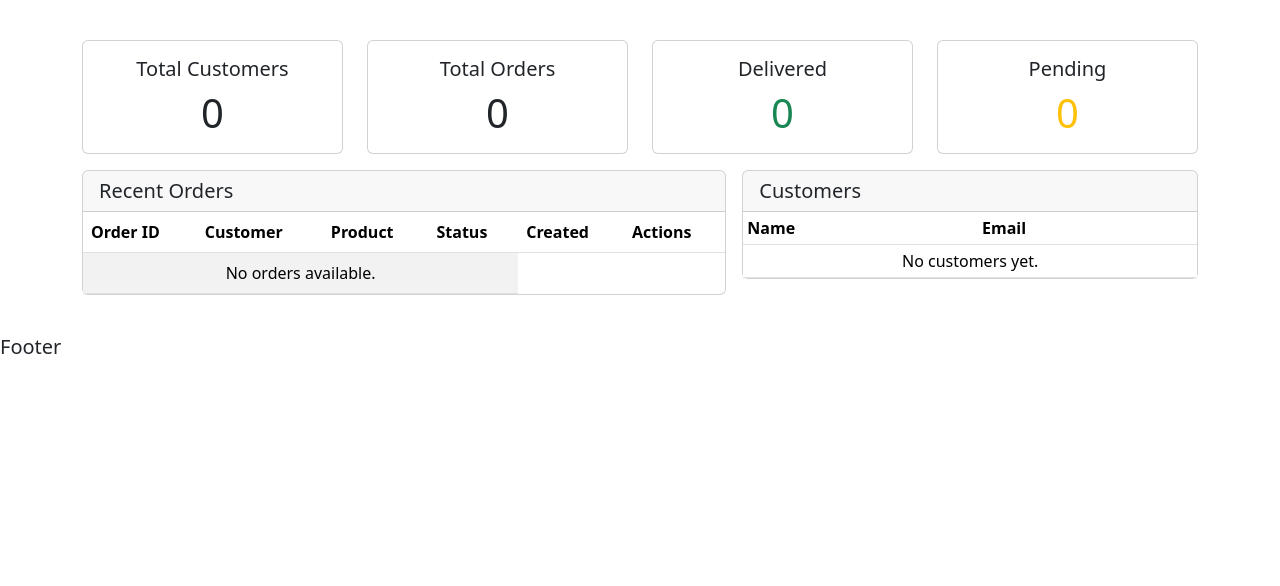
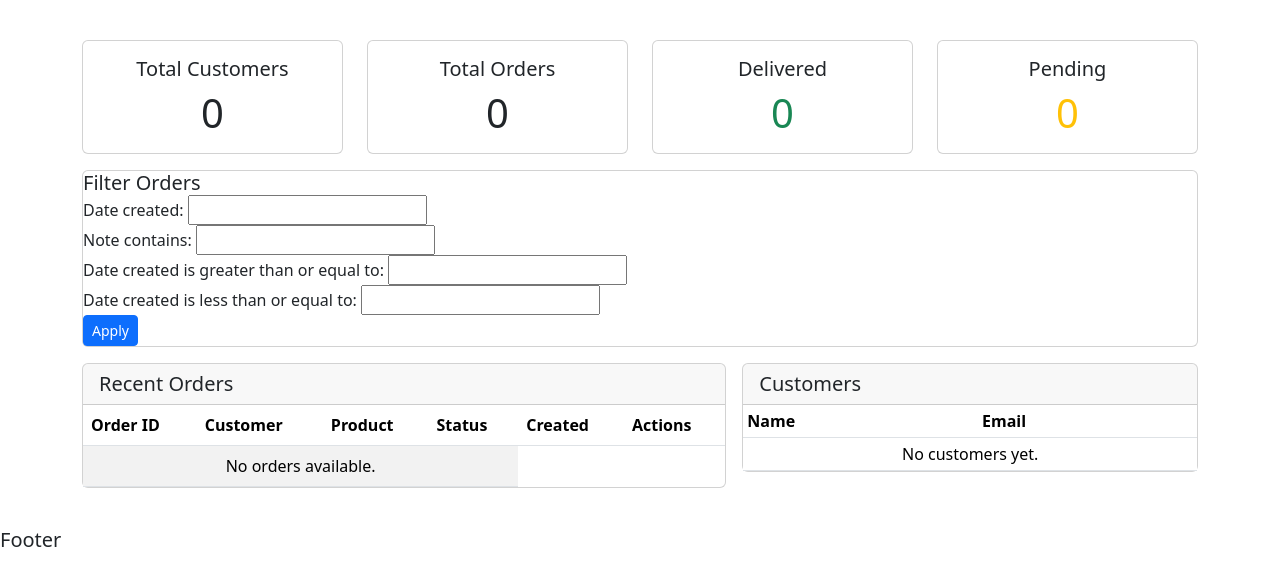
Before and after one commit to SHRI171981/django-learning, a Django app: page / in a window 1280 px wide. Shown: the part 56-642 px from the top of the page. Run offline with Django 5.2, Linux system fonts and the light colour scheme.

Commit message:
video13: django filters

```diff
--- /dev/null
+++ b/crm/accounts/filters.py
@@ -0,0 +1,13 @@
+import django_filters
+from django_filters import DateFilter, CharFilter
+from .models import Customer, Product, Order
+
+class OrderFilter(django_filters.FilterSet):
+    class Meta:
+        model = Order
+        fields = '__all__'
+        exclude = ['customer', 'product', 'status']
+    start_date = DateFilter(field_name='date_created', lookup_expr='gte')
+    end_date = DateFilter(field_name='date_created', lookup_expr='lte')
+    note = CharFilter(field_name='note', lookup_expr='icontains')
+    # product = CharFilter(field_name='product', lookup_expr='icontains') # cannot filter by foreign key
--- a/crm/accounts/models.py
+++ b/crm/accounts/models.py
@@ -45,6 +45,7 @@ class Order(models.Model):
     product = models.ForeignKey(Product, null=True, on_delete=models.SET_NULL)
     date_created = models.DateTimeField(auto_now_add=True)
     status = models.CharField(max_length=200, null=True, choices=STATUS) # choices is used to limit the options for the field to a predefined set of values.
+    note = models.CharField(max_length=1000, null=True)
 
     def __str__(self):
         return f"{self.product.name} ordered by {self.customer.name}"
--- a/crm/accounts/templates/accounts/dashboard.html
+++ b/crm/accounts/templates/accounts/dashboard.html
@@ -33,6 +33,19 @@
                     <h5 class="card-title">Pending</h5>
                     <p class="card-text display-6 text-warning">{{ pending }}</p>
                 </div>
+            </div>
+        </div>
+    </div>
+
+    <div class="row mb-3">
+        <div class="col-md-12">
+            <div class="card">
+                <form method="get" class="">
+                    <h5 class="mb-0">Filter Orders</h5>
+                    <div>
+                        {{ myFilter.form }}
+                        <button type="submit" class="btn btn-sm btn-primary">Apply</button>
+                    </div>
             </div>
         </div>
     </div>
--- a/crm/accounts/views.py
+++ b/crm/accounts/views.py
@@ -3,6 +3,7 @@ from django.http import HttpResponse
 from django.forms import inlineformset_factory
 from .models import Product, Customer, Order
 from .forms import OrderForm
+from .filters import OrderFilter
 
 # Dashboard view
 def home(request):
@@ -13,13 +14,17 @@ def home(request):
     delivered = orders.filter(status='Delivered').count()
     pending = orders.filter(status='Pending').count()
 
+    myFilter = OrderFilter(request.GET, queryset=orders)
+    orders = myFilter.qs # qs is the filtered queryset
+
     context = {
         'orders': orders,
         'customers': customers,
         'total_customers': total_customers,
         'total_orders': total_orders,
         'delivered': delivered,
-        'pending': pending
+        'pending': pending,
+        'myFilter': myFilter
     }
 
     return render(request, 'accounts/dashboard.html', context)
@@ -39,10 +44,12 @@ def customer(request, pk_test):
     customer = Customer.objects.get(id=pk_test)
     orders = customer.order_set.all()
     order_count = orders.count()
+
+
     context = {
         'customer': customer,
         'orders': orders,
-        'order_count': order_count
+        'order_count': order_count,
     }
     return render(request, 'accounts/single_customer.html', context)
 
--- a/crm/crm/settings.py
+++ b/crm/crm/settings.py
@@ -38,6 +38,7 @@ INSTALLED_APPS = [
     'django.contrib.messages',
     'django.contrib.staticfiles',
     'accounts',
+    'django_filters', # filtering data in the views
 ]
 
 MIDDLEWARE = [
```
